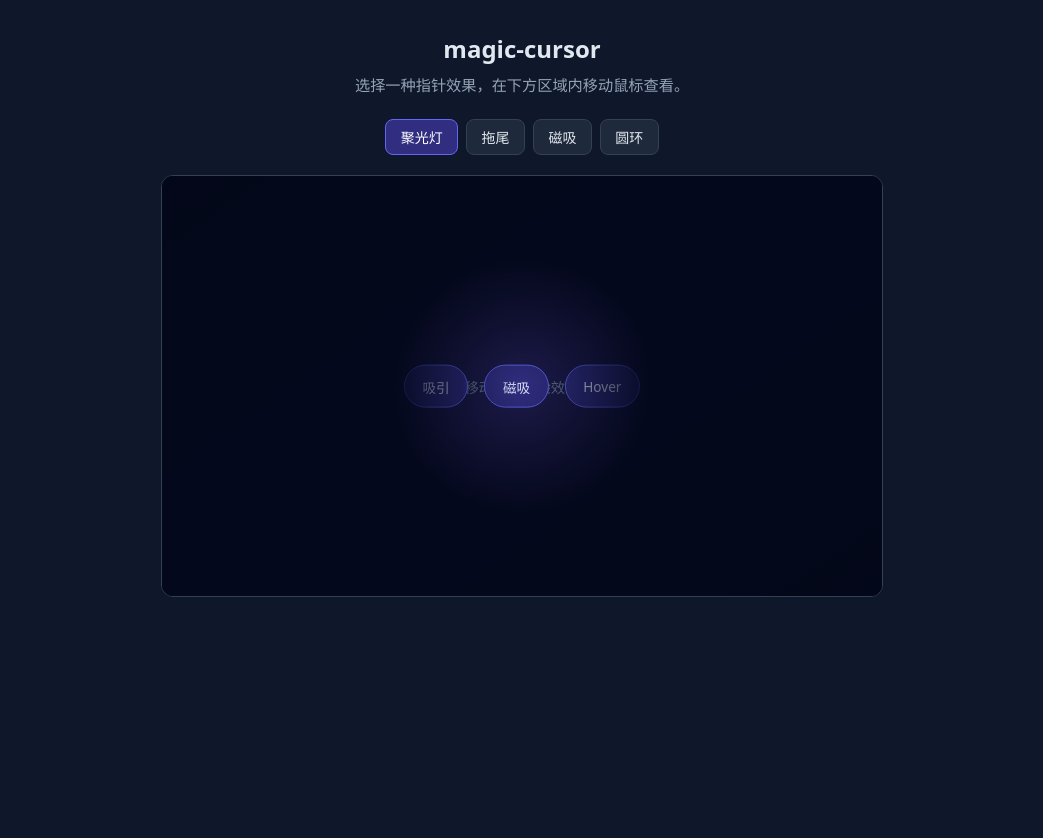
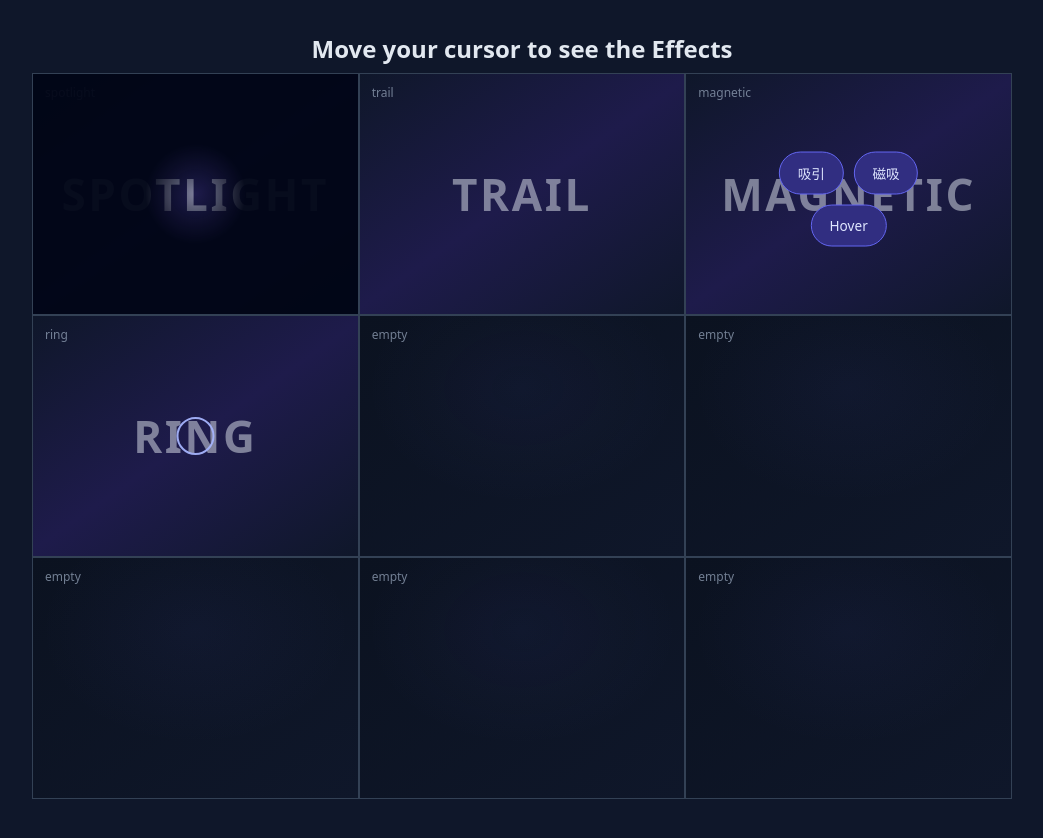
Before and after one commit to chase-si/magic-cursor, a website built with Vite: page demo/index.html in a window 1280 px wide. Shown: the whole page, without its empty margins (118-1161 px from the left). Before the commit the page ends 800 px from the top, so only its background shows below. Built offline with nearby package versions, Linux system fonts and the light colour scheme.

Commit message:
[ref]enhance the demo

```diff
--- a/demo/demo.ts
+++ b/demo/demo.ts
@@ -1,77 +1,64 @@
 import { createEffect, type Destroyable, type EffectName } from "magic-cursor";
 
-const stage = document.getElementById("stage") as HTMLElement;
-const toolbar = document.getElementById("toolbar") as HTMLElement;
-const hint = document.getElementById("hint") as HTMLElement;
-const magneticRow = document.getElementById("magneticRow") as HTMLElement;
+const grid = document.getElementById("grid") as HTMLElement;
+const destroyables: Destroyable[] = [];
 
-const effects: { id: EffectName; label: string }[] = [
-  { id: "spotlight", label: "聚光灯" },
-  { id: "trail", label: "拖尾" },
-  { id: "magnetic", label: "磁吸" },
-  { id: "ring", label: "圆环" },
-];
-
-let current: Destroyable | null = null;
-let activeId: EffectName = "spotlight";
-
-function destroyCurrent() {
-  current?.destroy();
-  current = null;
+function isEffectName(v: string): v is EffectName {
+  return v === "spotlight" || v === "trail" || v === "magnetic" || v === "ring";
 }
 
-function applyUiForEffect(name: EffectName) {
-  magneticRow.hidden = name !== "magnetic";
-  hint.hidden = name === "magnetic";
+function mountAll() {
+  for (const cell of grid.querySelectorAll<HTMLElement>(".cell")) {
+    const name = cell.dataset.effect ?? "";
+    if (!isEffectName(name)) {
+      continue;
     }
-
-function start(name: EffectName) {
-  destroyCurrent();
-  activeId = name;
-  applyUiForEffect(name);
-
     switch (name) {
       case "spotlight":
-      current = createEffect("spotlight", stage, {
-        radius: 130,
-        dimColor: "rgba(2, 6, 23, 0.88)",
-      });
+        destroyables.push(
+          createEffect("spotlight", cell, {
+            radius: 50,
+            dimColor: "rgba(2, 6, 23, 0.95)",
+          }),
+        );
         break;
       case "trail":
-      current = createEffect("trail", stage, {
-        color: "rgba(129, 140, 248, 0.75)",
-        maxDots: 28,
-        size: 7,
-      });
+        destroyables.push(
+          createEffect("trail", cell, {
+            color: "rgba(236, 72, 153, 0.95)",
+            maxDots: 24,
+            size: 12,
+            throttleMs: 8,
+          }),
+        );
         break;
       case "magnetic":
-      current = createEffect("magnetic", stage, {
-        strength: 0.4,
+        destroyables.push(
+          createEffect("magnetic", cell, {
+            strength: 0.42,
             selector: "[data-magnetic]",
-      });
+          }),
+        );
         break;
       case "ring":
-      current = createEffect("ring", stage, {
-        size: 40,
+        destroyables.push(
+          createEffect("ring", cell, {
+            size: 38,
             color: "rgba(165, 180, 252, 0.95)",
             borderWidth: 2,
             smoothing: 0.22,
-      });
+          }),
+        );
         break;
     }
-
-  for (const btn of toolbar.querySelectorAll("button")) {
-    btn.classList.toggle("active", btn.dataset.effect === name);
   }
 }
 
-for (const { id, label } of effects) {
-  const btn = document.createElement("button");
-  btn.type = "button";
-  btn.textContent = label;
-  btn.dataset.effect = id;
-  btn.addEventListener("click", () => start(id));
-  toolbar.appendChild(btn);
+function destroyAll() {
+  for (const d of destroyables) {
+    d.destroy();
+  }
+  destroyables.length = 0;
 }
 
-start(activeId);
+mountAll();
--- a/demo/index.html
+++ b/demo/index.html
@@ -3,7 +3,8 @@
   <head>
     <meta charset="UTF-8" />
     <meta name="viewport" content="width=device-width, initial-scale=1.0" />
-    <title>magic-cursor 演示</title>
+    <link rel="icon" type="image/png" href="/favicon.ico" />
+    <title>magic-cursor</title>
     <style>
       :root {
         font-family: system-ui, sans-serif;
@@ -24,67 +25,56 @@
         font-size: 1.5rem;
         font-weight: 600;
       }
-      p.lead {
-        margin: 0 0 1.5rem;
-        color: #94a3b8;
-        font-size: 0.95rem;
+      .grid-wrap {
+        width: min(980px, 100%);
       }
-      .toolbar {
-        display: flex;
-        flex-wrap: wrap;
-        gap: 0.5rem;
-        margin-bottom: 1.25rem;
-        justify-content: center;
+      .grid {
+        display: grid;
+        grid-template-columns: repeat(3, minmax(0, 1fr));
       }
-      .toolbar button {
-        cursor: pointer;
-        border: 1px solid #334155;
-        background: #1e293b;
-        color: #e2e8f0;
-        padding: 0.45rem 0.9rem;
-        border-radius: 8px;
-        font-size: 0.875rem;
-      }
-      .toolbar button:hover {
-        background: #334155;
-      }
-      .toolbar button.active {
-        border-color: #6366f1;
-        background: #312e81;
-        color: #fff;
-      }
-      .stage-wrap {
-        width: min(720px, 100%);
-        border-radius: 12px;
+      .cell {
+        position: relative;
+        height: 240px;
         border: 1px solid #334155;
         overflow: hidden;
-        background: #020617;
-      }
-      .stage {
-        position: relative;
-        height: 420px;
         background: linear-gradient(145deg, #0f172a 0%, #1e1b4b 50%, #0f172a 100%);
       }
-      .stage-hint {
+      .cell[data-effect=""] {
+        background: radial-gradient(80% 80% at 50% 30%, rgba(99, 102, 241, 0.05), transparent 60%),
+          linear-gradient(145deg, #0b1220 0%, #0f172a 100%);
+      }
+      .cell-bg {
         position: absolute;
         inset: 0;
-        display: flex;
-        align-items: center;
-        justify-content: center;
-        color: #64748b;
-        font-size: 0.9rem;
+        display: grid;
+        place-items: center;
+        font-weight: 700;
+        letter-spacing: 0.06em;
+        text-transform: uppercase;
+        font-size: clamp(18px, 3.5vw, 44px);
+        color: rgba(226, 232, 240, 0.5);
         pointer-events: none;
+        user-select: none;
+      }
+      .cell-meta {
+        position: absolute;
+        left: 12px;
+        top: 10px;
+        font-size: 12px;
+        color: rgba(148, 163, 184, 0.75);
+        pointer-events: none;
+        user-select: none;
       }
       .magnetic-row {
         position: absolute;
         left: 50%;
-        top: 50%;
+        top: 52%;
         transform: translate(-50%, -50%);
         display: flex;
-        gap: 1rem;
+        gap: 0.65rem;
         flex-wrap: wrap;
         justify-content: center;
-        max-width: 90%;
+        max-width: 92%;
       }
       .magnetic-row .pill {
         padding: 0.65rem 1.1rem;
@@ -97,16 +87,49 @@
     </style>
   </head>
   <body>
-    <h1>magic-cursor</h1>
-    <p class="lead">选择一种指针效果，在下方区域内移动鼠标查看。</p>
-    <div class="toolbar" id="toolbar"></div>
-    <div class="stage-wrap">
-      <div class="stage" id="stage">
-        <div class="stage-hint" id="hint">移动鼠标体验效果</div>
-        <div class="magnetic-row" id="magneticRow" hidden>
-          <span class="pill" data-magnetic>吸引</span>
-          <span class="pill" data-magnetic>磁吸</span>
-          <span class="pill" data-magnetic>Hover</span>
+    <h1>Move your cursor to see the Effects</h1>
+    <div class="grid-wrap">
+      <div class="grid" id="grid">
+        <div class="cell" data-effect="spotlight">
+          <div class="cell-bg">spotlight</div>
+          <div class="cell-meta">spotlight</div>
+        </div>
+        <div class="cell" data-effect="trail">
+          <div class="cell-bg">trail</div>
+          <div class="cell-meta">trail</div>
+        </div>
+        <div class="cell" data-effect="magnetic">
+          <div class="cell-bg">magnetic</div>
+          <div class="cell-meta">magnetic</div>
+          <div class="magnetic-row">
+            <span class="pill" data-magnetic>吸引</span>
+            <span class="pill" data-magnetic>磁吸</span>
+            <span class="pill" data-magnetic>Hover</span>
+          </div>
+        </div>
+        <div class="cell" data-effect="ring">
+          <div class="cell-bg">ring</div>
+          <div class="cell-meta">ring</div>
+        </div>
+        <div class="cell" data-effect="">
+          <div class="cell-bg"></div>
+          <div class="cell-meta">empty</div>
+        </div>
+        <div class="cell" data-effect="">
+          <div class="cell-bg"></div>
+          <div class="cell-meta">empty</div>
+        </div>
+        <div class="cell" data-effect="">
+          <div class="cell-bg"></div>
+          <div class="cell-meta">empty</div>
+        </div>
+        <div class="cell" data-effect="">
+          <div class="cell-bg"></div>
+          <div class="cell-meta">empty</div>
+        </div>
+        <div class="cell" data-effect="">
+          <div class="cell-bg"></div>
+          <div class="cell-meta">empty</div>
         </div>
       </div>
     </div>
```
Also changed, not shown: demo/favicon.ico (added). Lines whose indentation alone changed are shown as unchanged.
